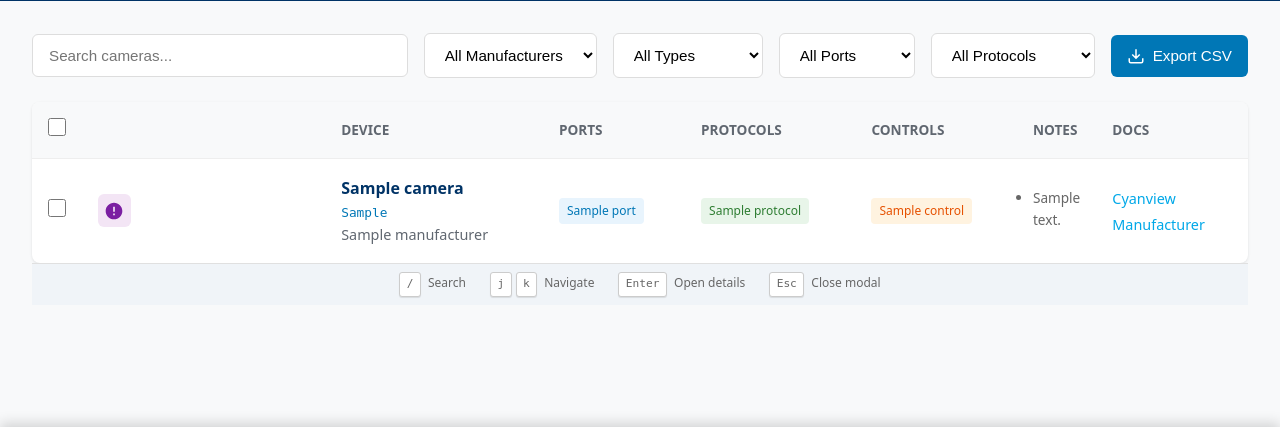
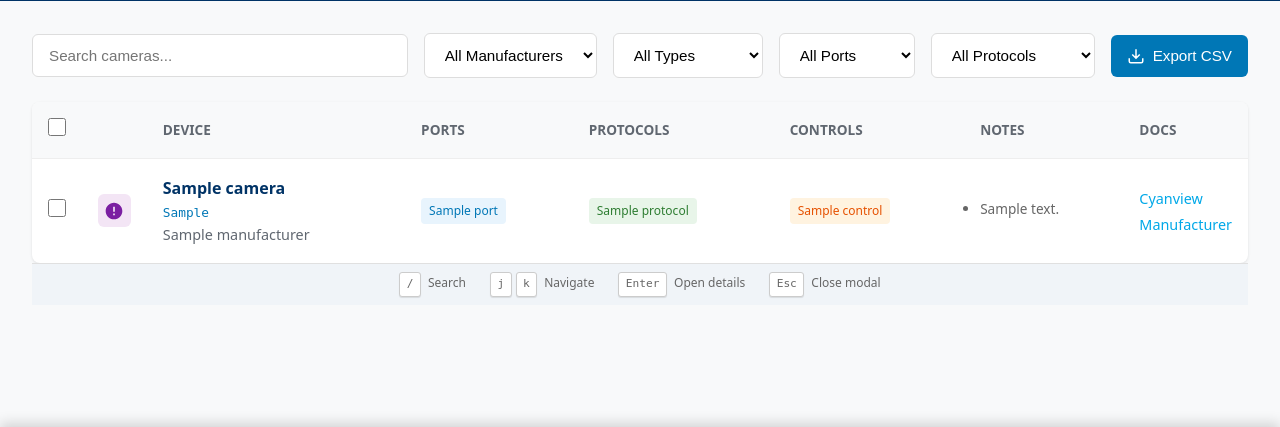
Before and after one commit to AlanOgic/clorag, a Python web app: template src/clorag/web/templates/cameras.html in a window 1280 px wide. Shown: the part 373-800 px from the top of the page. Run offline with Jinja, Linux system fonts and the light colour scheme; the template is opened without the code that fills it: most values are stand-ins (such as "Sample title", 1, 10 or a date in 2020).

Commit message:
Fix cameras list column widths for better content fit
- Type column: 20%/180px → 50px (sized for icon)
- Device column: added min-width 180px
- Docs column: added width 100px

```diff
--- a/src/clorag/web/templates/cameras.html
+++ b/src/clorag/web/templates/cameras.html
@@ -231,19 +231,24 @@
 
         .cameras-table th:nth-child(1),
         .cameras-table td:nth-child(1) {
+            width: 40px;
+            text-align: center;
+        }
+
+        .cameras-table th:nth-child(2),
+        .cameras-table td:nth-child(2) {
             width: 50px;
             text-align: center;
         }
 
-        .cameras-table th:nth-child(2),
-        .cameras-table td:nth-child(2) {
-            width: 20%;
+        .cameras-table th:nth-child(3),
+        .cameras-table td:nth-child(3) {
             min-width: 180px;
         }
 
-        .cameras-table th:nth-child(7),
-        .cameras-table td:nth-child(7) {
-            width: 50px;
+        .cameras-table th:nth-child(8),
+        .cameras-table td:nth-child(8) {
+            width: 100px;
         }
 
         .cameras-table tr:hover {
```
